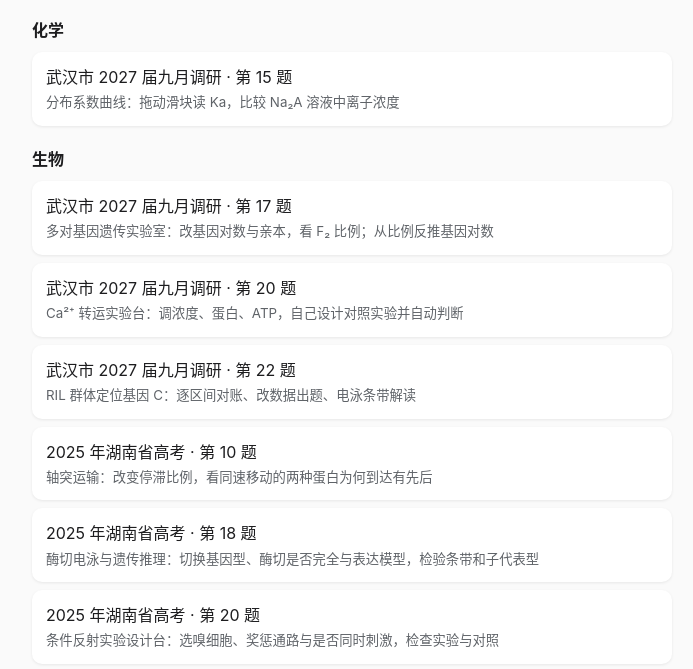
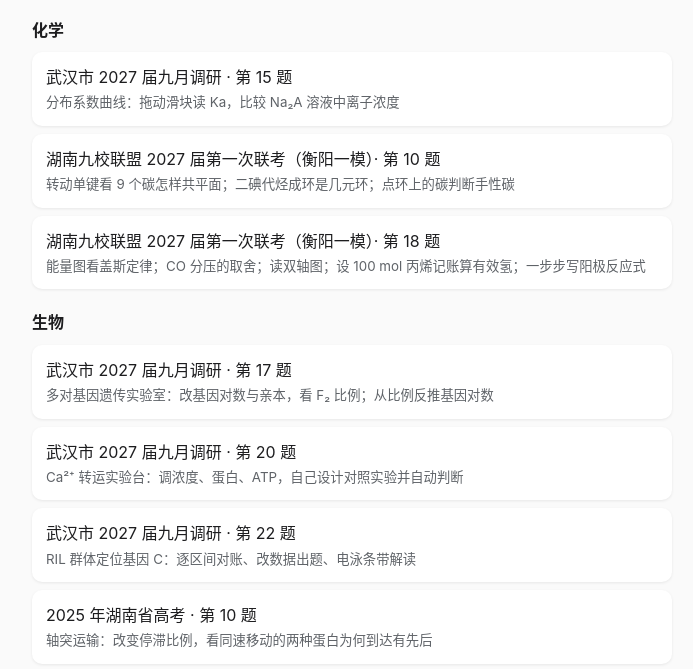
Before and after one commit to tzlh6/edu-demos, a plain HTML site: page index.html in a window 1280 px wide. Shown: the part 119-788 px from the top of the page, without its empty margins (288-981 px from the left). Drawn offline with Linux system fonts and the light colour scheme.

Commit message:
Index: add chem/2027-hunan-jx1 q10 and q18

```diff
--- a/index.html
+++ b/index.html
@@ -20,6 +20,8 @@
   <p>与《参考答案与详解》配套使用：扫描试题卷或答案册中的二维码即可直接打开对应页面，可拖动、可操作。</p>
   <h2>化学</h2>
   <a href="chem/2027-wuhan-9/q15.html">武汉市 2027 届九月调研 · 第 15 题<small>分布系数曲线：拖动滑块读 Ka，比较 Na₂A 溶液中离子浓度</small></a>
+  <a href="chem/2027-hunan-jx1/q10.html">湖南九校联盟 2027 届第一次联考（衡阳一模）· 第 10 题<small>转动单键看 9 个碳怎样共平面；二碘代烃成环是几元环；点环上的碳判断手性碳</small></a>
+  <a href="chem/2027-hunan-jx1/q18.html">湖南九校联盟 2027 届第一次联考（衡阳一模）· 第 18 题<small>能量图看盖斯定律；CO 分压的取舍；读双轴图；设 100 mol 丙烯记账算有效氢；一步步写阳极反应式</small></a>
   <h2>生物</h2>
   <a href="bio/2027-wuhan-9/q17.html">武汉市 2027 届九月调研 · 第 17 题<small>多对基因遗传实验室：改基因对数与亲本，看 F₂ 比例；从比例反推基因对数</small></a>
   <a href="bio/2027-wuhan-9/q20.html">武汉市 2027 届九月调研 · 第 20 题<small>Ca²⁺ 转运实验台：调浓度、蛋白、ATP，自己设计对照实验并自动判断</small></a>
```
